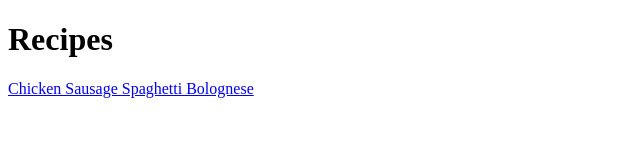
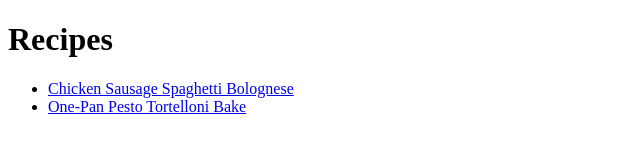
Before and after one commit to JackBogart/personal-recipes, a plain HTML site: page index.html in a window 1280 px wide. Shown: the whole page, without its empty margins (0-640 px from the left). Drawn offline with Linux system fonts and the light colour scheme.

Commit message:
Add list of links to the homepage
Since theres more than 1 recipe a list was an easier way to display
all the recipes on the homepage.

```diff
--- a/index.html
+++ b/index.html
@@ -7,6 +7,15 @@
   </head>
   <body>
     <h1>Recipes</h1>
-    <a href="./recipes/bolognese.html">Chicken Sausage Spaghetti Bolognese</a>
+    <ul>
+      <li>
+        <a href="./recipes/bolognese.html"
+          >Chicken Sausage Spaghetti Bolognese</a
+        >
+      </li>
+      <li>
+        <a href="./recipes/tortellini.html">One-Pan Pesto Tortelloni Bake</a>
+      </li>
+    </ul>
   </body>
 </html>
```
Also changed, not shown: recipes/tortellini.html (added, +11 -0 lines).
